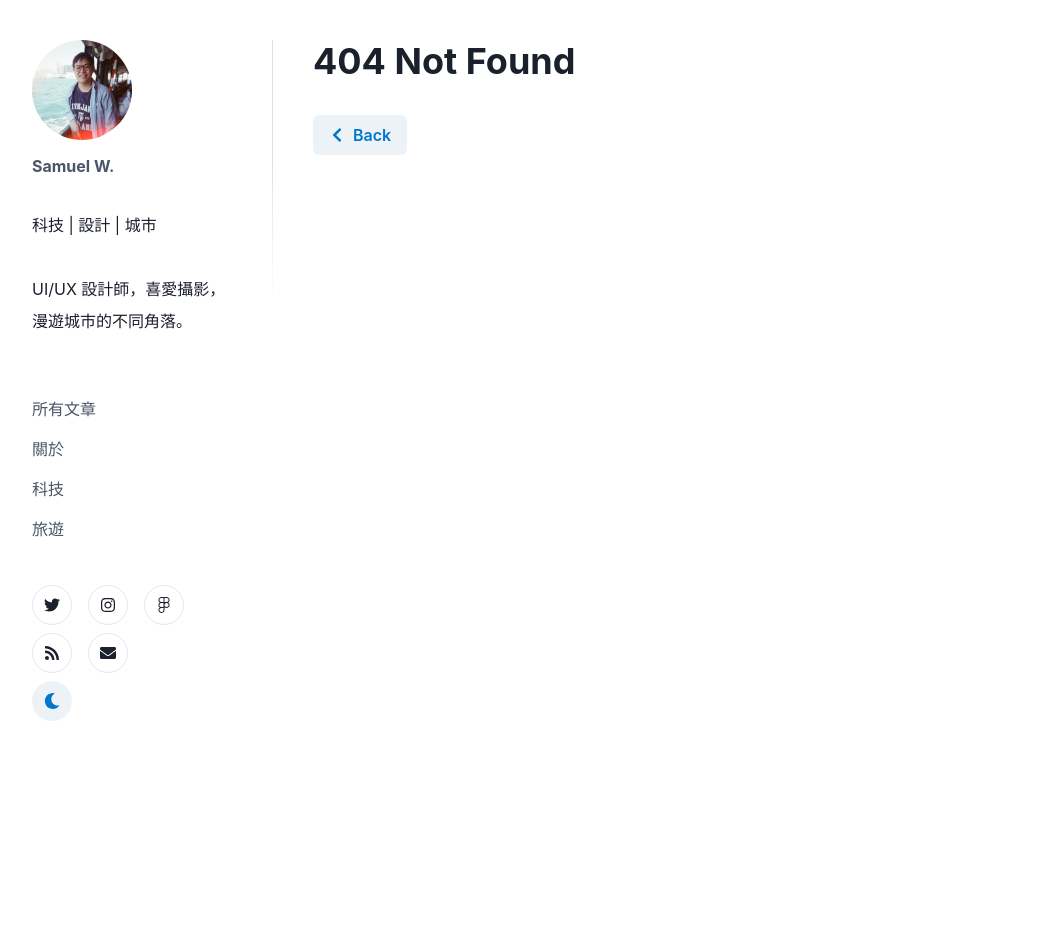
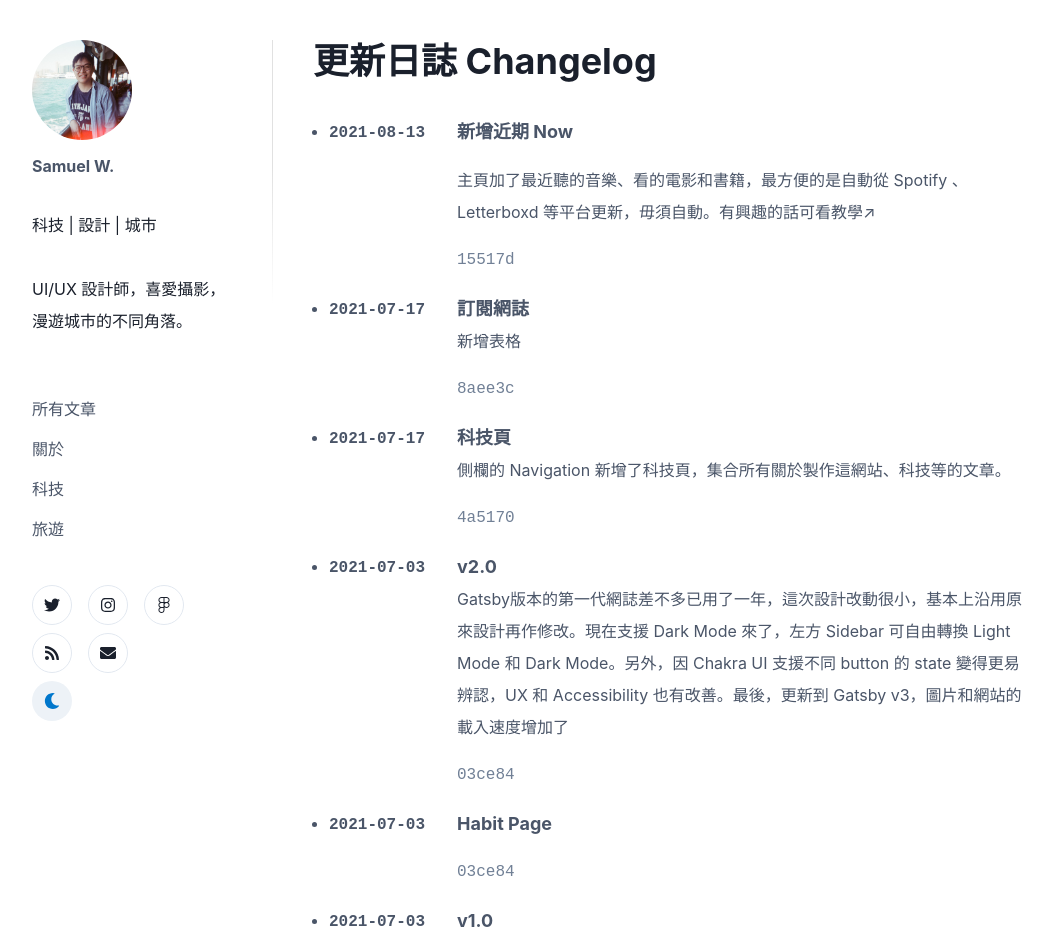
Before and after one commit to desktopofsamuel/notes-v3, a Next.js app: page /pages/changelog in a window 1280 px wide. Before the commit this address had no page. Shown: the top 943 px of the page, without its empty margins (112-1164 px from the left). Before the commit the page ends 800 px from the top, so only its background shows below. Built offline with nearby package versions, Linux system fonts and the light colour scheme.

Commit message:
Add changelog

```diff
--- /dev/null
+++ b/components/Entry.tsx
@@ -0,0 +1,60 @@
+import dayjs from "dayjs";
+import {
+  Box,
+  Card,
+  Column,
+  Heading,
+  Text,
+  Button,
+  Image,
+  HStack,
+  SimpleGrid,
+  Grid,
+  Wrap,
+  Flex,
+  ListItem,
+} from "@chakra-ui/react";
+import GatsbyLink from "@/components/gatsby-link";
+import Link from "@/components/NextLink";
+
+const Entry = ({ title, date, commit, description, image, link, label }) => {
+  return (
+    <ListItem>
+      <Box>
+        <Grid
+          gap={{ base: "2", md: "8" }}
+          align="stretch"
+          gridTemplateColumns={{ base: "1fr", md: "max-content 1fr" }}
+        >
+          <Text
+            as="time"
+            fontFamily="mono"
+            mt="1px"
+            fontWeight="bold"
+            textTransform="uppercase"
+          >
+            {dayjs(date).format(`YYYY-MM-DD`)}
+          </Text>{" "}
+          <Box>
+            <Heading fontSize="lg" variant="title">
+              {title}
+            </Heading>
+            <Box m="0" dangerouslySetInnerHTML={{ __html: description }}></Box>
+            <Link
+              href={`https://github.com/desktopofsamuel/notes-v2/commit/${commit}`}
+              title="View Commit on Github"
+              target="_blank"
+              isExternal
+            >
+              <Text fontFamily="mono" color="gray.500">
+                {commit.substring(0, 6)}
+              </Text>
+            </Link>
+          </Box>
+        </Grid>
+      </Box>
+    </ListItem>
+  );
+};
+
+export default Entry;
--- /dev/null
+++ b/pages/pages/changelog.tsx
@@ -0,0 +1,51 @@
+import Layout from "@/components/layout";
+import { UnorderedList, ListItem, Heading, Wrap, Text } from "@chakra-ui/react";
+import Entry from "@/components/Entry";
+
+const Changelog = () => {
+  return (
+    <Layout title="更新日誌 Changelog">
+      <Heading as="h2">更新日誌 Changelog</Heading>
+      <UnorderedList>
+        <Entry
+          title="新增近期 Now"
+          description='<p>主頁加了最近聽的音樂、看的電影和書籍，最方便的是自動從 Spotify 、Letterboxd 等平台更新，毋須自動。有興趣的話可看<a href="http://notes.desktopofsamuel.com/posts/gatsby-%E5%80%8B%E4%BA%BA%E7%8B%80%E6%B3%81%E8%87%AA%E5%8B%95%E6%9B%B4%E6%96%B0-%E6%95%B4%E5%90%88spotify%E9%9F%B3%E6%A8%82-letterboxd%E9%9B%BB%E5%BD%B1-%E6%9B%B8%E6%9C%AC%E7%B4%80%E9%8C%84/">教學↗</a></p>'
+          date="2021-08-13"
+          commit="15517d5b1c4dd6598ebd53818ea3260e02197b57"
+        />
+        <Entry
+          title="訂閱網誌"
+          description="新增表格"
+          date="2021-07-17"
+          commit="8aee3c82c082b0d8d49d69bbd027d73ca4afafee"
+        />
+        <Entry
+          title="科技頁"
+          description="側欄的 Navigation 新增了科技頁，集合所有關於製作這網站、科技等的文章。"
+          date="2021-07-17"
+          commit="4a5170d0c58fcb6492a246a0d69b4cf8e3b76fa9"
+        />
+        <Entry
+          title="v2.0"
+          description="Gatsby版本的第一代網誌差不多已用了一年，這次設計改動很小，基本上沿用原來設計再作修改。現在支援 Dark Mode 來了，左方 Sidebar 可自由轉換 Light Mode 和 Dark Mode。另外，因 Chakra UI 支援不同 button 的 state 變得更易辨認，UX 和 Accessibility 也有改善。最後，更新到 Gatsby v3，圖片和網站的載入速度增加了"
+          date="2021-07-03"
+          commit="03ce8480332109f5d2f663c5e770f03b48664ec0"
+        />
+        <Entry
+          title="Habit Page"
+          description=""
+          date="2021-07-03"
+          commit="03ce8480332109f5d2f663c5e770f03b48664ec0"
+        />
+        <Entry
+          title="v1.0"
+          description="使用 Gatsby Starter Lumen 的 Gatsby Blog，匯入過去 Medium 和 Wordpress 的文章"
+          date="2021-07-03"
+          commit="03ce8480332109f5d2f663c5e770f03b48664ec0"
+        />
+      </UnorderedList>
+    </Layout>
+  );
+};
+
+export default Changelog;
```
